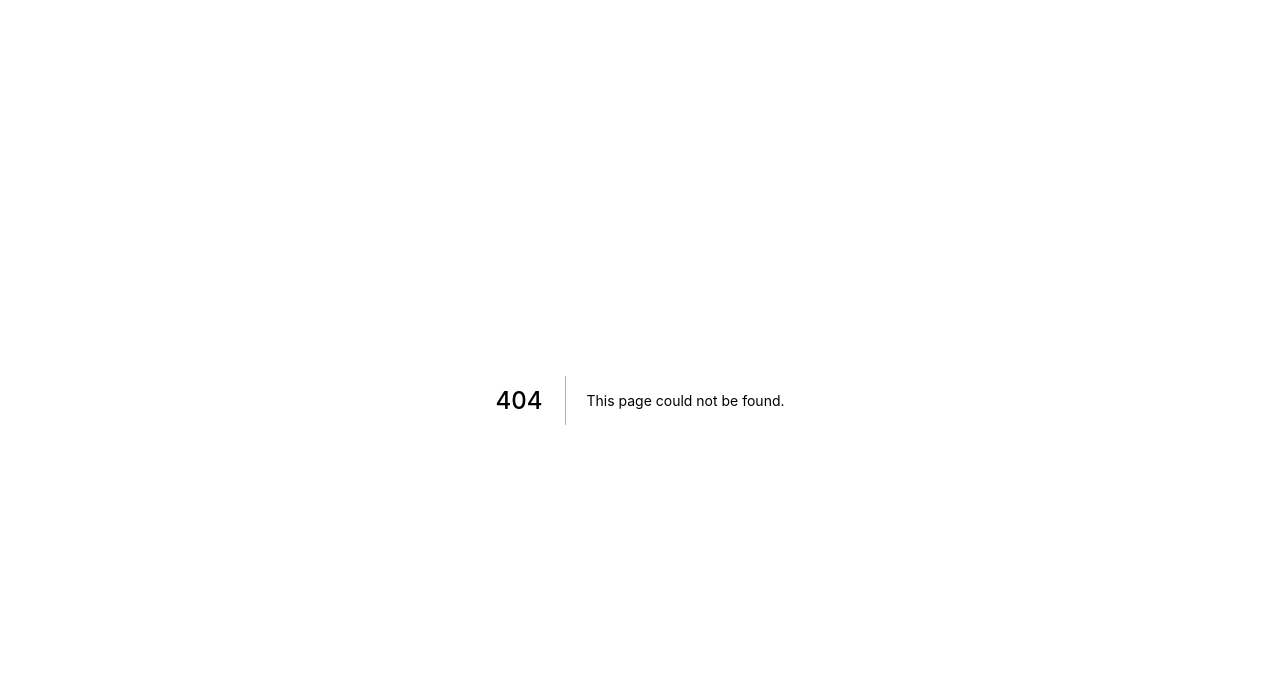
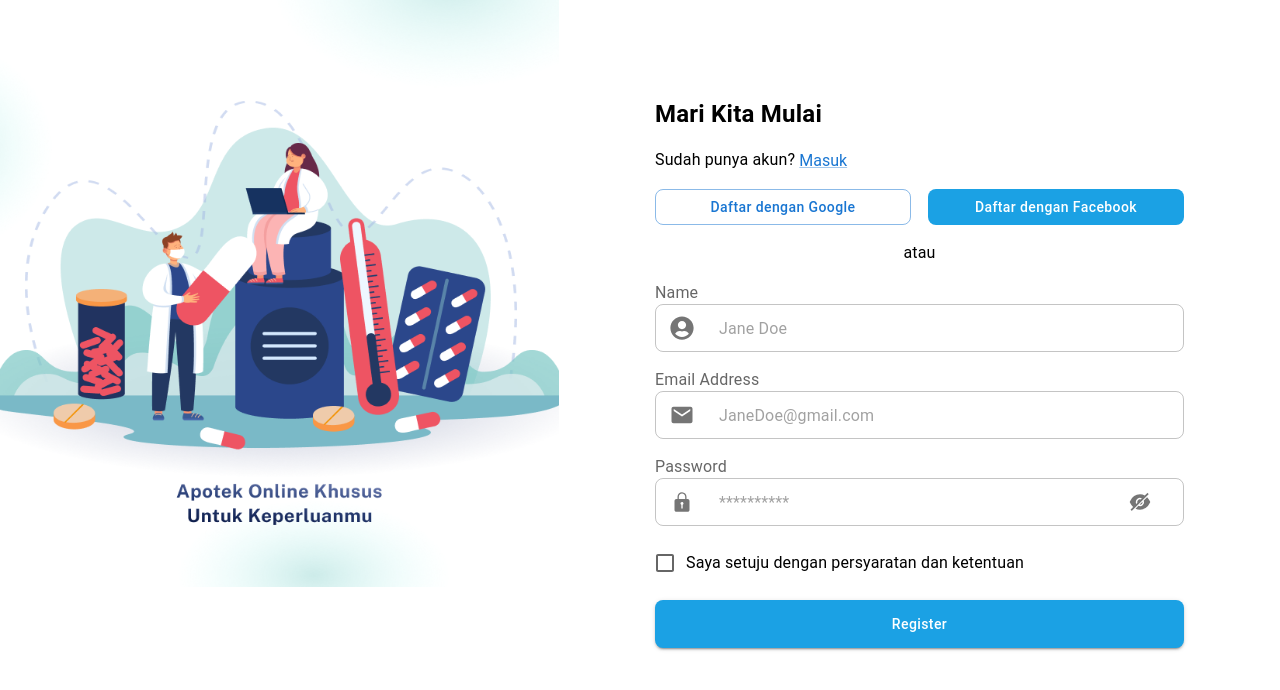
Before and after one commit to purwadhikafullstack/jcwd-2002-01-fe, a Next.js app: page /register in a window 1280 px wide. Before the commit this address had no page. Shown: the top 690 px of the page. Built offline with nearby package versions, Linux system fonts and the light colour scheme.

Commit message:
feat: added register page

```diff
--- a/src/pages/index.jsx
+++ b/src/pages/index.jsx
@@ -1,4 +1,5 @@
 import { Box, Typography } from "@mui/material";
+import CarouselCard from "components/Carousel";
 import Footer from "components/Footer";
 import Navbar from "components/Navbar";
 import ProductCard from "components/ProductCard";
--- /dev/null
+++ b/src/pages/register/index.jsx
@@ -0,0 +1,138 @@
+import {
+  Box,
+  Button,
+  Link,
+  Typography,
+  FormControl,
+  OutlinedInput,
+  InputAdornment,
+  Icon,
+  Stack,
+  Checkbox,
+  FormLabel,
+  FormControlLabel,
+} from "@mui/material";
+import Image from "next/image";
+import register from "assets/Frameregister.png";
+import { FaUserCircle } from "react-icons/fa";
+import { IoIosLock, IoMdMail } from "react-icons/io";
+import { AiFillEyeInvisible, AiFillEye } from "react-icons/ai";
+import { useState } from "react";
+
+const RegisterPage = () => {
+  const [passwordVisible, setPasswordVisible] = useState(false);
+
+  return (
+    <Box display="flex">
+      <Box>
+        <Image height="788px" width="750px" src={register} />
+      </Box>
+      <Box
+        display="flex"
+        flexDirection="row"
+        justifyContent="center"
+        sx={{ p: "96px" }}
+      >
+        <Stack spacing={2}>
+          <Typography fontSize="24px" fontWeight="700">
+            Mari Kita Mulai
+          </Typography>
+          <Typography>
+            Sudah punya akun? <Link component="button">Masuk</Link>
+          </Typography>
+          <Box display="flex" justifyContent="space-between">
+            <Button variant="outlined" sx={{ width: "256px" }}>
+              Daftar dengan Google
+            </Button>
+            <Button
+              variant="contained"
+              sx={{ boxShadow: "none", width: "256px" }}
+            >
+              Daftar dengan Facebook
+            </Button>
+          </Box>
+          <Typography textAlign="center" sx={{ my: "20px" }}>
+            atau
+          </Typography>
+          <FormControl>
+            <FormLabel htmlFor="name">Name</FormLabel>
+            <OutlinedInput
+              placeholder="Jane Doe"
+              id="name"
+              sx={{
+                width: "529px",
+                height: "44px",
+                borderRadius: "8px",
+                p: "24px 15px",
+              }}
+              startAdornment={
+                <InputAdornment position="start">
+                  <Icon sx={{ mr: "17px" }}>{<FaUserCircle />}</Icon>
+                </InputAdornment>
+              }
+            ></OutlinedInput>
+          </FormControl>
+          <FormControl>
+            <FormLabel htmlFor="email">Email Address</FormLabel>
+            <OutlinedInput
+              placeholder="JaneDoe@gmail.com"
+              id="email"
+              sx={{
+                width: "529px",
+                height: "44px",
+                borderRadius: "8px",
+                p: "24px 15px",
+              }}
+              startAdornment={
+                <InputAdornment position="start">
+                  <Icon sx={{ mr: "17px" }}>{<IoMdMail />}</Icon>
+                </InputAdornment>
+              }
+            ></OutlinedInput>
+          </FormControl>
+          <FormControl>
+            <FormLabel htmlFor="password">Password</FormLabel>
+            <OutlinedInput
+              placeholder="**********"
+              type={passwordVisible ? "password" : "text"}
+              id="password"
+              sx={{
+                width: "529px",
+                height: "44px",
+                borderRadius: "8px",
+                p: "24px 15px",
+              }}
+              startAdornment={
+                <InputAdornment position="start">
+                  <Icon sx={{ mr: "17px" }}>{<IoIosLock />}</Icon>
+                </InputAdornment>
+              }
+              endAdornment={
+                <InputAdornment position="end">
+                  <Icon
+                    sx={{ mr: "17px" }}
+                    onClick={() => setPasswordVisible(!passwordVisible)}
+                  >
+                    {passwordVisible ? <AiFillEye /> : <AiFillEyeInvisible />}
+                  </Icon>
+                </InputAdornment>
+              }
+            ></OutlinedInput>
+          </FormControl>
+          <Box>
+            <FormControlLabel
+              control={<Checkbox />}
+              label="Saya setuju dengan persyaratan dan ketentuan"
+            ></FormControlLabel>
+          </Box>
+          <Button variant="contained" sx={{ height: "48px" }}>
+            {" "}
+            Register{" "}
+          </Button>
+        </Stack>
+      </Box>
+    </Box>
+  );
+};
+
+export default RegisterPage;
```
Also changed, not shown: src/assets/Frameregister.png (added).
